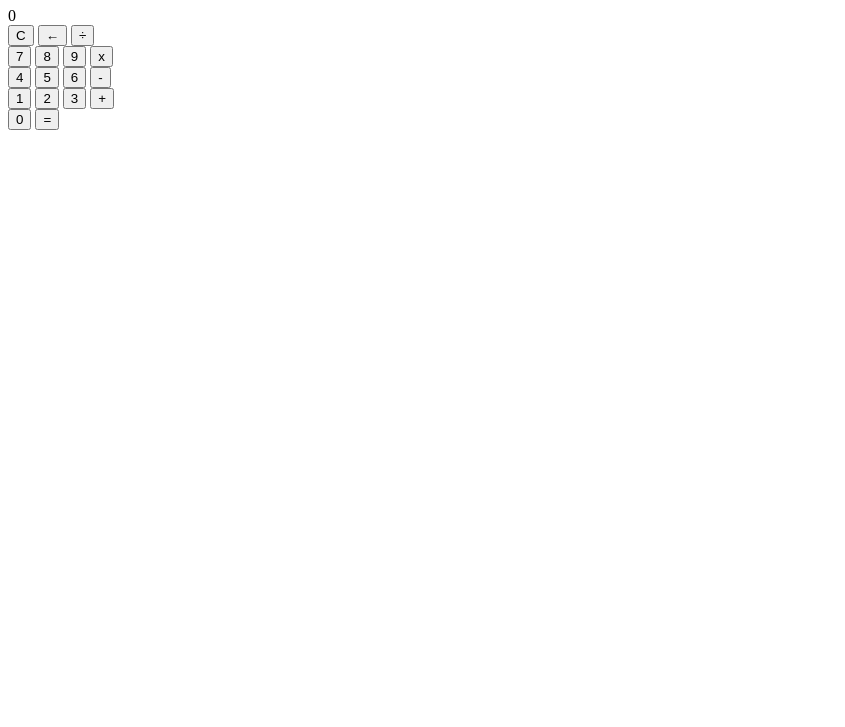
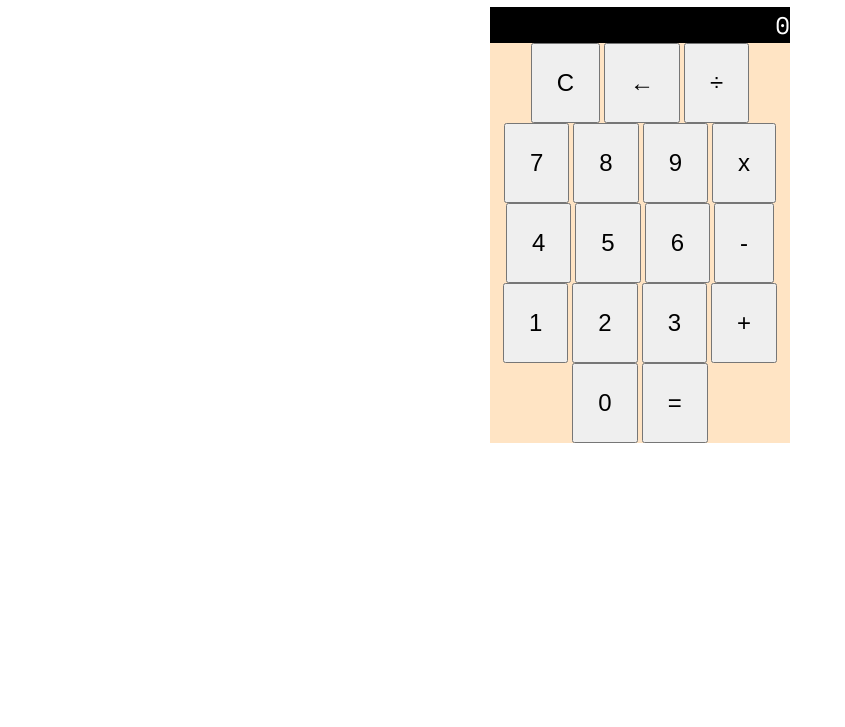
Before and after one commit to WebDevSiDotCom/calculator, a plain HTML site: page index.html in a window 1280 px wide. Shown: the part 73-800 px from the top of the page, without its empty margins (0-845 px from the left). Drawn offline with nearby package versions, Linux system fonts and the light colour scheme.

Commit message:
Added styles
Added some styles to begin making the project look more like a calculator.

Imported Google font.

```diff
--- a/index.html
+++ b/index.html
@@ -5,12 +5,16 @@
     <meta http-equiv="X-UA-Compatible" content="IE=edge">
     <meta name="viewport" content="width=device-width, initial-scale=1.0">
     <link rel="stylesheet" href="style.css">
-    <title>Document</title>
+    <!-- Google Font -->
+    <link rel="preconnect" href="https://fonts.googleapis.com">
+    <link rel="preconnect" href="https://fonts.gstatic.com" crossorigin>
+    <link href="https://fonts.googleapis.com/css2?family=Space+Mono&display=swap" rel="stylesheet">
+    <title>JS Calculator</title>
 </head>
 <body>
     <h1>Calculator</h1>
     <div class="calculator-container">
-        <div class="result"?>
+        <div class="result">
             <span>0</span>
         </div>
         <div class="buttons">
--- a/style.css
+++ b/style.css
@@ -0,0 +1,33 @@
+*, *::after, *::before {
+    box-sizing: border-box;
+}
+
+body {
+    margin: 0;
+}
+
+h1 {
+    text-align: center;
+}
+
+.calculator-container {
+    background-color: bisque;
+    margin: auto;
+    text-align: center;
+    max-width: 300px;
+}
+
+.result {
+    background-color: black;
+    color: white;
+    font-family: 'Space Mono', monospace;
+    text-align: right;
+    font-size: 1.5em;
+}
+
+button {
+    padding: 1em;
+    margin: 0;
+    font-size: 1.5em;
+
+}
```
